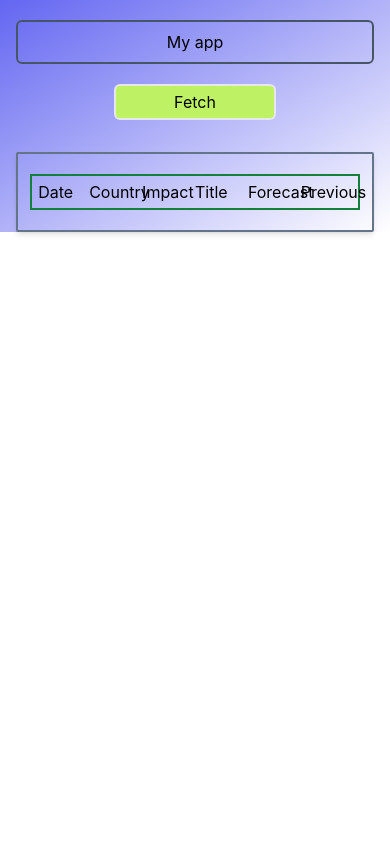
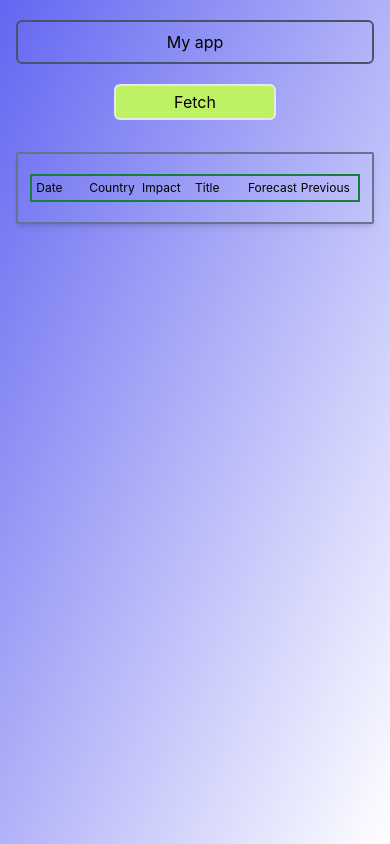
Before and after one commit to czeslaw187/news, a Next.js app: page / in a window 390 px wide. Built offline with nearby package versions, Linux system fonts and the light colour scheme.

Commit message:
font sizing

```diff
--- a/components/Layout.js
+++ b/components/Layout.js
@@ -1,6 +1,6 @@
 function Layout({children}) {
     return (
-        <div className="w-screen h-full bg-gradient-to-br from-indigo-500">{children}</div>
+        <div className="w-screen bg-gradient-to-br from-indigo-500">{children}</div>
      );
 }
 
--- a/components/News.js
+++ b/components/News.js
@@ -1,7 +1,7 @@
 function News({item, id}) {
     const date = new Date(item.date)
     return (
-        <li key={id} className='grid grid-cols-6 w-full border-2 border-md border-green-700 my-2 p-1 text-start font-bold text-xs md:text-base shadow-xl'>
+        <li key={id} className='grid grid-cols-6 w-full border-2 border-md border-green-700 my-2 p-1 text-start font-bold text-[0.6rem] md:text-base shadow-xl'>
             <p key={'date_'+id} className="mx-auto">{date.toLocaleString()}</p>
             <p key={`country_`+id} className="mx-auto">{item.country}</p>
             <p key={`impact_`+id} className={item.impact == 'High' ? 'text-red-700 mx-auto' : item.impact == "Medium" ? 'text-orange-600 mx-auto' : 'text-lime-700 mx-auto'}>{item.impact}</p>
--- a/pages/index.js
+++ b/pages/index.js
@@ -5,7 +5,7 @@ import { useState, useEffect } from 'react'
 export default function Home() {
   const [newsList,setNewsList] = useState([])
   return (
-    <div className='w-screen'>
+    <div className='w-screen min-h-screen'>
       <div className='w-11/12 text-center mx-auto pt-5'>
         <h3 className='border-2 rounded-md border-slate-600 py-2'>My app</h3>
       </div>
@@ -14,8 +14,8 @@ export default function Home() {
       </div>
       <div className='flex flex-col w-11/12 border-2 rounded-sm mx-auto my-3 p-3 shadow-md border-slate-500'>
         <ul>
-          <li key={'labels'} className='grid grid-cols-6 w-full border-2 border-md border-green-700 my-2 p-1 text-end text-bolder'>
-            <p key={'date'} className='pr-4'>Date</p>
+          <li key={'labels'} className='grid grid-cols-6 w-full border-2 border-md border-green-700 my-2 p-1 text-end text-bolder text-xs md:text-base'>
+            <p key={'date'} className='pr-[4rem]'>Date</p>
             <p key={'country'} className='pr-[4rem]'>Country</p>
             <p key={'impact'} className='pr-[4rem]'>Impact</p>
             <p key={'title'} className='pr-[4rem]'>Title</p>
```
